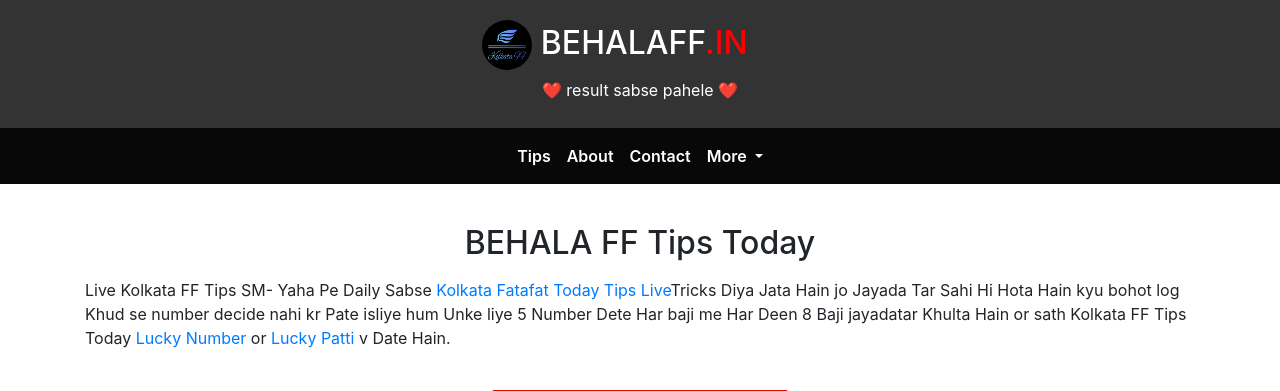
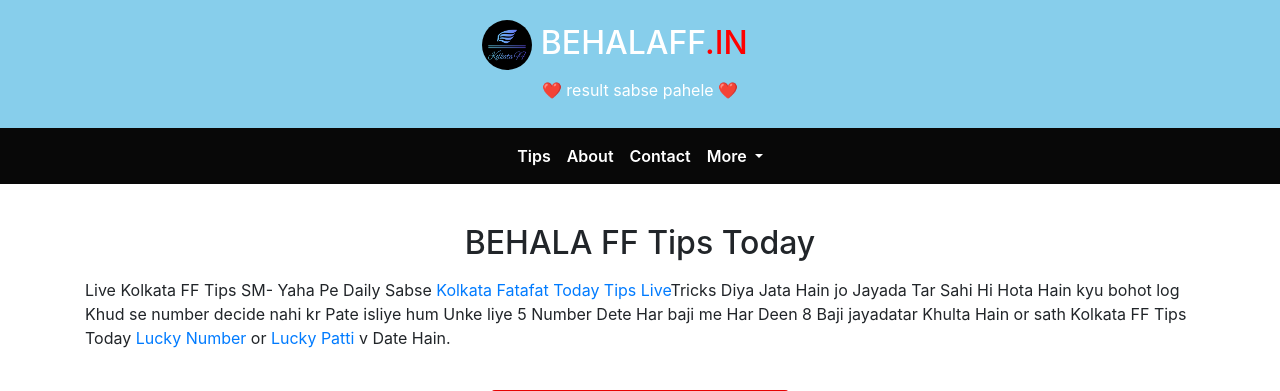
Before and after one commit to samprit-ghosh/Behalaff.in, a Flask app: page /tips in a window 1280 px wide. Shown: the top 391 px of the page. Run offline with Flask 3, Linux system fonts and the light colour scheme; some libraries are stand-ins or nearby versions.

Commit message:
Update nav.css

```diff
--- a/static/css/nav.css
+++ b/static/css/nav.css
@@ -17,7 +17,7 @@ border-radius: 50%;
 
 }
 header {
- background-color: #333;
+ background-color: #87CEEB;
  color: #fff;
  padding: 10px;
  padding-top: 20px;
```
